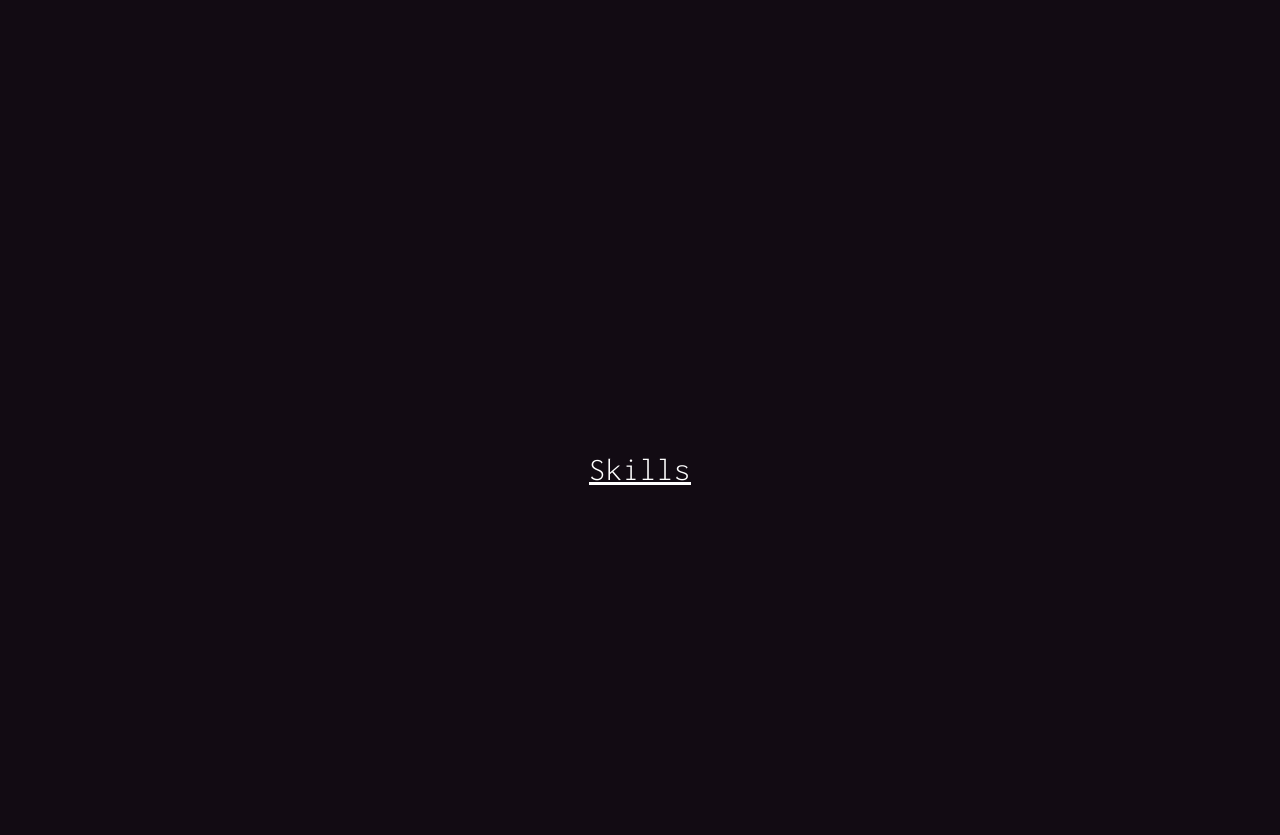
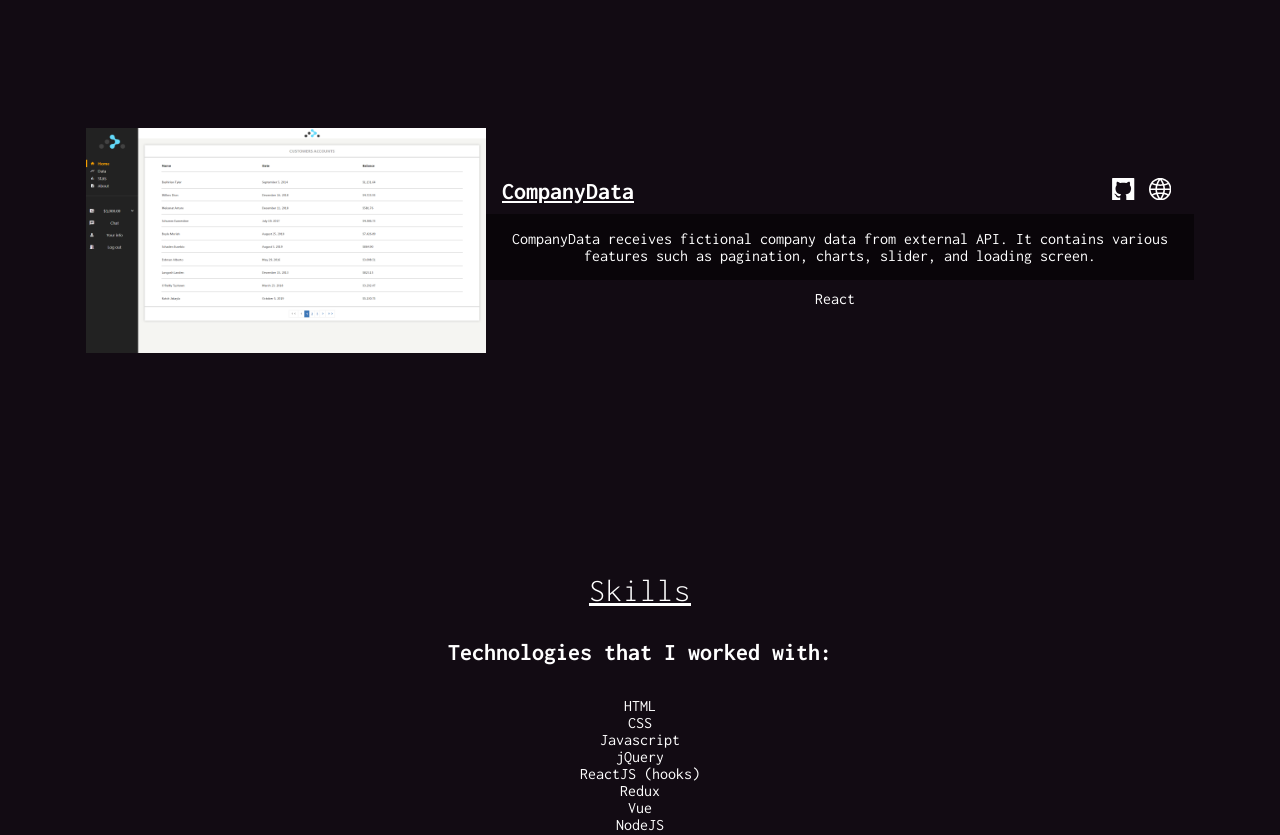
Before and after one commit to patrykraj/portfolio, a React (Create React App) app: page / in a window 1280 px wide. Shown: the part 1960-2795 px from the top of the page. Built offline with nearby package versions, Linux system fonts and the light colour scheme.

Commit message:
Added skills set and another project to the list

```diff
--- a/src/assets/ProjectsList.js
+++ b/src/assets/ProjectsList.js
@@ -1,6 +1,7 @@
 import myBook from "../images/mybook.png";
 import millionaireQuiz from "../images/millionairequiz.png";
 import weatherForecast from "../images/weatherforecast.png";
+import companyData from "../images/companydata.png";
 
 const ProjectsList = [
   {
@@ -39,6 +40,18 @@ const ProjectsList = [
       "Simple, multilanguage (English & Polish) weather forecast app created to practice ReactJS. Current worldwide weather is available, additional feature is a night mode.",
     tech: ["React"],
   },
+  {
+    id: 4,
+    name: "CompanyData",
+    img: companyData,
+    links: {
+      demo: "https://patrykraj.github.io/random-data-app/",
+      source: "https://github.com/patrykraj/random-data-app/tree/master",
+    },
+    desc:
+      "CompanyData receives fictional company data from external API. It contains various features such as pagination, charts, slider, and loading screen.",
+    tech: ["React"],
+  },
 ];
 
 export default ProjectsList;
--- /dev/null
+++ b/src/assets/SkillsList.js
@@ -0,0 +1,18 @@
+export const SkillsList = [
+  "HTML",
+  "CSS",
+  "Javascript",
+  "jQuery",
+  "ReactJS (hooks)",
+  "Redux",
+  "Vue",
+  "NodeJS",
+  "Express",
+  "MongoDB",
+  "Firebase",
+  "Gatsby",
+  "GIT",
+  "RWD",
+];
+
+export const LearningSkillsList = ["WordPress", "PHP", "GSAP"];
--- a/src/components/navigation/Navigation.js
+++ b/src/components/navigation/Navigation.js
@@ -14,7 +14,7 @@ const Navigation = ({ loaded }) => {
 
   return (
     <Nav className={loaded ? "active" : null}>
-      <Button>Patrykraj</Button>
+      <Button>KRAYESKY</Button>
       <NavList>
         {links.map((link) => (
           <NavigationItem key={link.name} to={link.to} name={link.name} />
--- a/src/components/sections/Skills.js
+++ b/src/components/sections/Skills.js
@@ -1,5 +1,8 @@
 import React from "react";
 
+import styled from "styled-components";
+
+import { SkillsList, LearningSkillsList } from "../../assets/SkillsList";
 import SectionContainer from "../styled/SectionContainer";
 import SectionTitle from "../styled/SectionTitle";
 
@@ -7,8 +10,26 @@ const Skills = () => {
   return (
     <SectionContainer>
       <SectionTitle>Skills</SectionTitle>
+      <h2>Technologies that I worked with:</h2>
+      <SkillsContainer>
+        {SkillsList.map((skill) => (
+          <li key={skill}>{skill}</li>
+        ))}
+      </SkillsContainer>
+      <h2>Technologies that I am currently learning:</h2>
+      <SkillsContainer>
+        {LearningSkillsList.map((skill) => (
+          <li key={skill}>{skill}</li>
+        ))}
+      </SkillsContainer>
     </SectionContainer>
   );
 };
 
 export default Skills;
+
+const SkillsContainer = styled.ul`
+  list-style: none;
+  margin: 2rem 0;
+  padding: 0;
+`;
```
Also changed, not shown: src/images/companydata.png (added).
